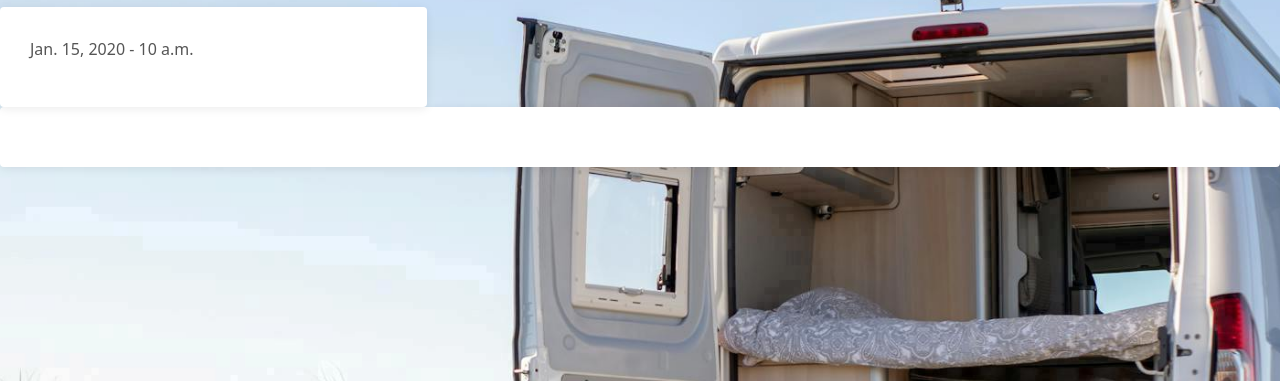
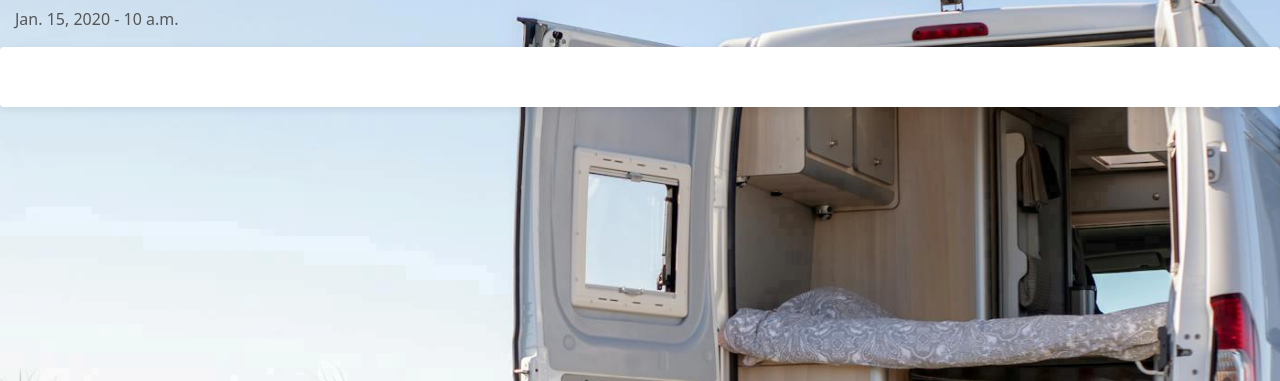
Before and after one commit to ElFalch/used-car-sense, a Django app: template booking/templates/booking/my_bookings.html in a window 1280 px wide. Shown: the part 159-540 px from the top of the page. Run offline with Django 3.2, Linux system fonts and the light colour scheme; the template is opened without the code that fills it: values that come from a table or form of the project are taken from there, others are empty; tables that the repository leaves empty hold one stand-in row (values such as "Sample post"); some libraries are stand-ins or nearby versions; some web fonts are replaced.

Commit message:
fix: remove white container class from div

```diff
--- a/booking/templates/booking/my_bookings.html
+++ b/booking/templates/booking/my_bookings.html
@@ -2,7 +2,7 @@
 <h2 class="text-black">My Bookings</h2>
 
 {% for appt in appointments %}
-<div class="col-12 col-lg-4 white-container">
+<div class="col-12 col-lg-4">
   <p>{{ appt.timeslot.day }} - {{ appt.timeslot.time }}</p>
   {% if appt.timeslot.day > today %}
   <a href="{% url 'edit_booking' appt.pk %}">Edit</a>
```
